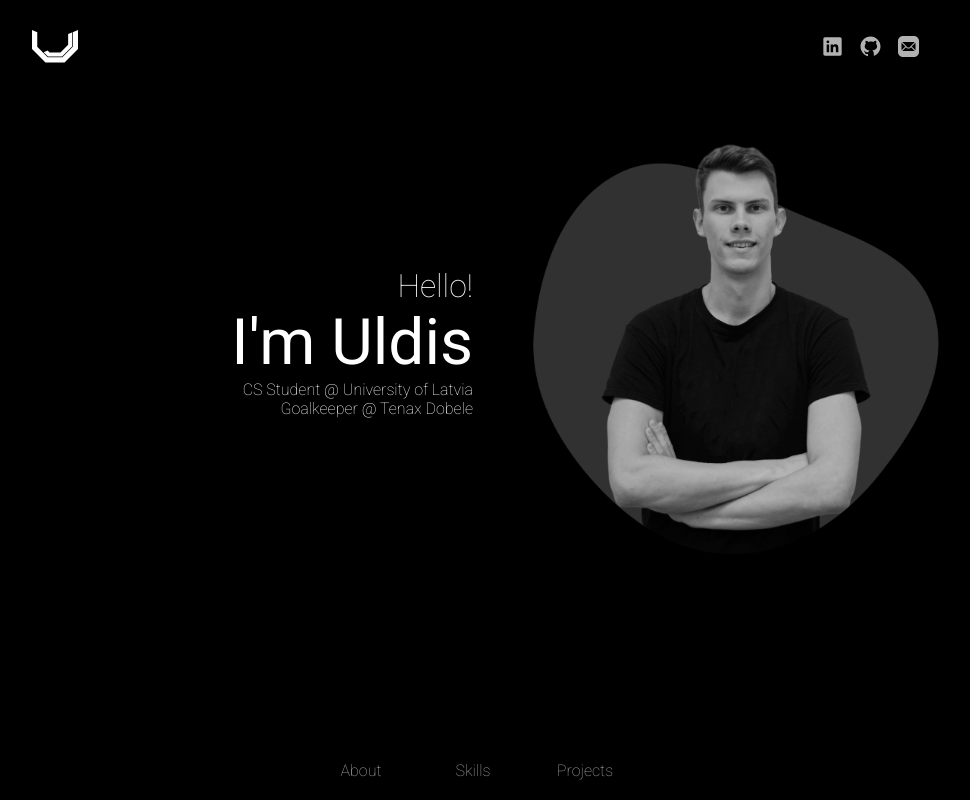
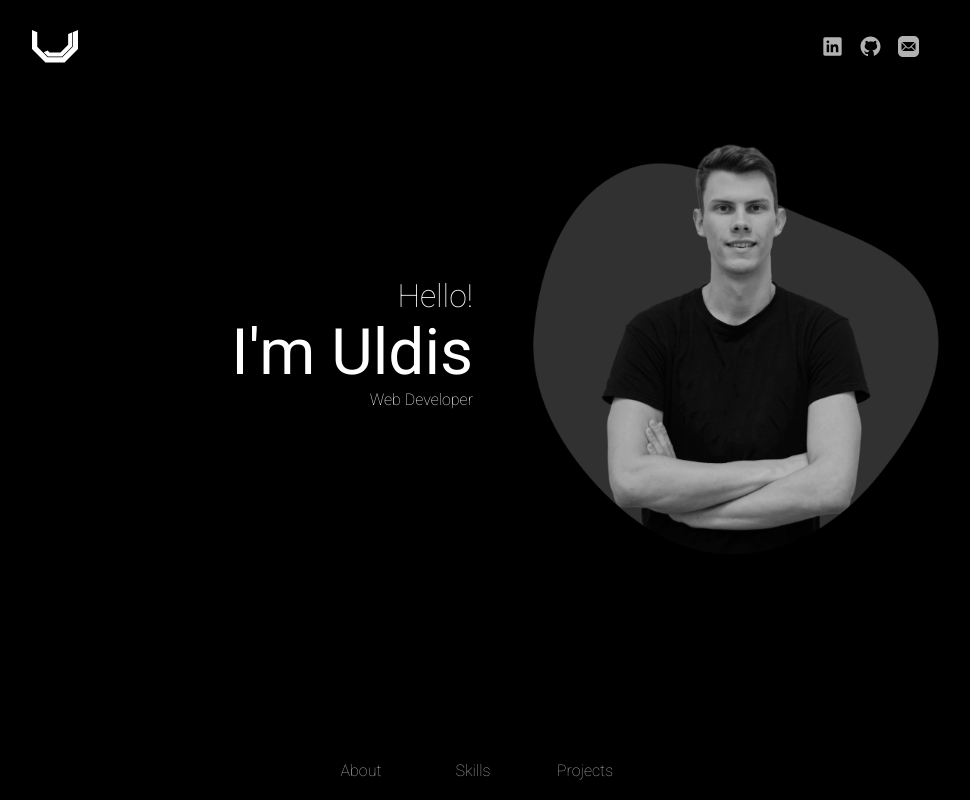
Before and after one commit to chronosye/personal-website, a React (Create React App) app: page / in a window 1280 px wide. Shown: the whole page, without its empty margins (167-1137 px from the left). Built offline with nearby package versions, Linux system fonts and the light colour scheme.

Commit message:
Edited info

```diff
--- a/public/index.html
+++ b/public/index.html
@@ -7,7 +7,7 @@
     <meta name="theme-color" content="#000000" />
     <meta
       name="description"
-      content="Uldis Jansons - Front-end web developer from Latvia."
+      content="Uldis Jansons - Web developer from Latvia."
     />
     <link rel="apple-touch-icon" href="%PUBLIC_URL%/logo192.png" />
     <!--
@@ -42,7 +42,6 @@
     <title>Uldis Jansons</title>
   </head>
   <body>
-    <noscript>You need to enable JavaScript to run this app.</noscript>
     <div id="root"></div>
     <!--
       This HTML file is a template.
--- a/src/components/about/About.js
+++ b/src/components/about/About.js
@@ -8,8 +8,7 @@ const About = () => {
     <div className={classes.text}>
       <h1>About me</h1>
       <p>
-        I am a programmer from Latvia. Right now I have my final semester at the
-        University of Latvia in computer sciences. I like to create UI's that
+        I am a programmer from Latvia. I have a Bachelor's degree in Computer Science. I like to create UI's that
         are easier to use and also looks great.
       </p>
       <p>
--- a/src/components/landingPage/LandingPage.js
+++ b/src/components/landingPage/LandingPage.js
@@ -11,10 +11,7 @@ const landingPage = () => {
       </div>
       <h1>I'm Uldis</h1>
       <p>
-        CS Student @ <a href="https://www.df.lu.lv/">University of Latvia</a>
-      </p>
-      <p>
-        Goalkeeper @ <a href="https://www.zrhk.lv/">Tenax Dobele</a>
+        Web Developer
       </p>
     </div>
   );
```
